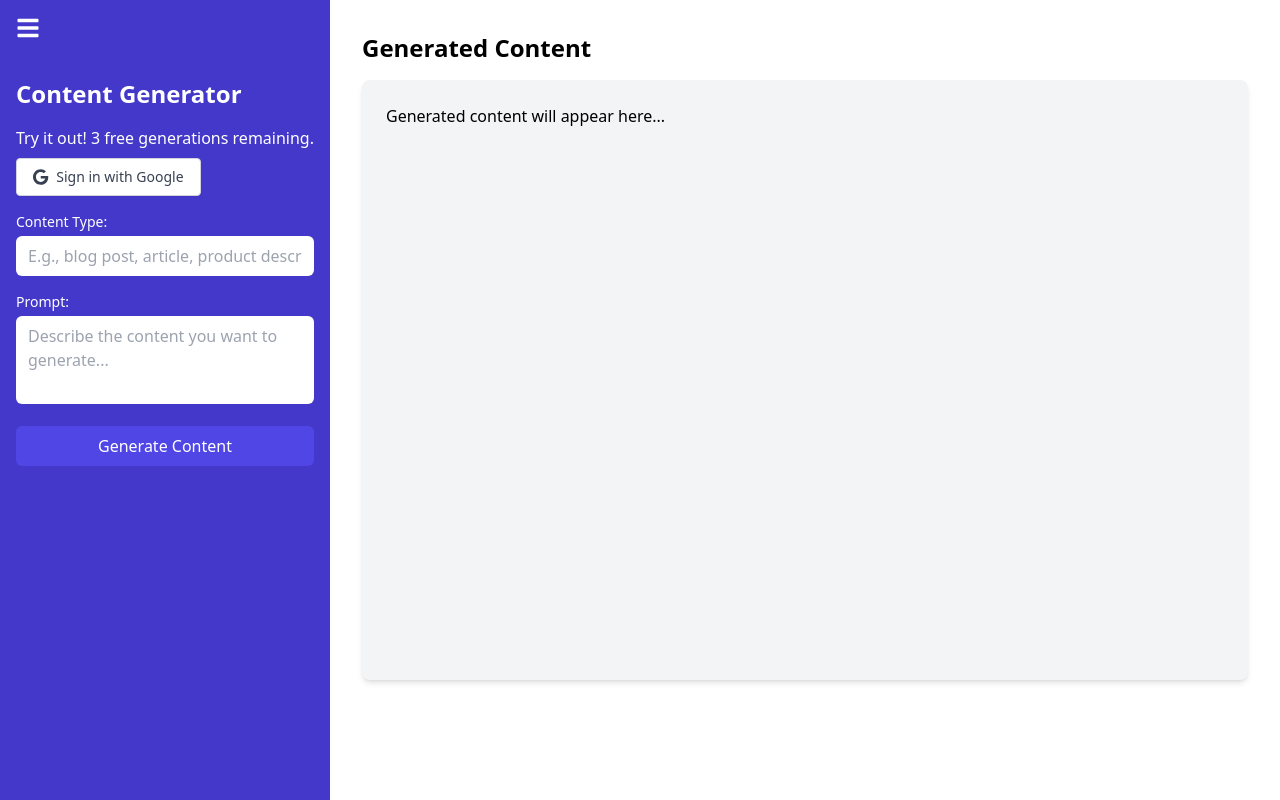
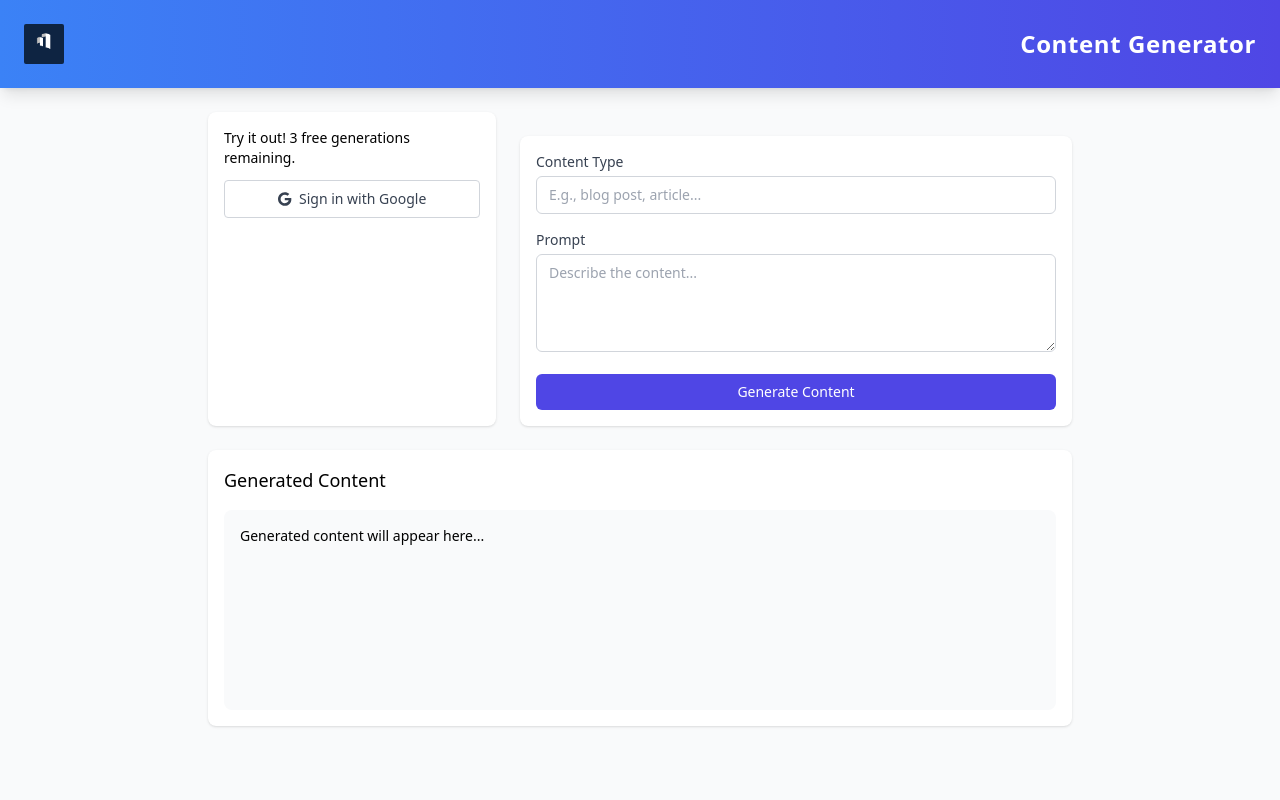
Before and after one commit to waltertanui/SeoContentGenerationFront_end, a React (Create React App) app: page / in a window 1280 px wide. Built offline with nearby package versions, Linux system fonts and the light colour scheme; no server answers.

Commit message:
mobile responsive

```diff
--- a/src/ContentGenerator.js
+++ b/src/ContentGenerator.js
@@ -1,5 +1,5 @@
 import React, { useState, useEffect } from 'react';
-import { FaCopy, FaBars } from 'react-icons/fa';
+import { FaCopy } from 'react-icons/fa';
 import { useAuthState } from 'react-firebase-hooks/auth';
 import { auth, db } from './firebase';
 import { signInWithPopup, GoogleAuthProvider, signOut } from 'firebase/auth';
@@ -8,14 +8,7 @@ import { FontAwesomeIcon } from '@fortawesome/react-fontawesome';
 import { faGoogle } from '@fortawesome/free-brands-svg-icons';
 import { useNavigate } from 'react-router-dom';
 
-// API URL configuration - Updated for production
 const API_URL = process.env.NEXT_PUBLIC_API_URL ?? 'https://seocontentgeneration.onrender.com';
-console.log('Current API_URL:', API_URL);
-
-
-//const API_URL = process.env.NEXT_PUBLIC_API_URL || 'http://localhost:5000';
-//console.log('Current API_URL:', API_URL);
-
 const MAX_ANONYMOUS_POSTS = 3;
 
 const ContentGenerator = () => {
@@ -25,14 +18,13 @@ const ContentGenerator = () => {
     const [result, setResult] = useState('');
     const [copySuccess, setCopySuccess] = useState('');
     const [wordCount, setWordCount] = useState(0);
-    const [sidebarOpen, setSidebarOpen] = useState(true);
     const [postCount, setPostCount] = useState(0);
     const [anonymousPostCount, setAnonymousPostCount] = useState(0);
     const [isGenerating, setIsGenerating] = useState(false);
     const [error, setError] = useState(null);
     const [showSignupPrompt, setShowSignupPrompt] = useState(false);
+    const [showDropdown, setShowDropdown] = useState(false);
     const navigate = useNavigate();
-
 
     useEffect(() => {
         if (!user) {
@@ -64,6 +56,16 @@ const ContentGenerator = () => {
         };
         fetchUserData();
     }, [user]);
+
+    useEffect(() => {
+        const handleClickOutside = (event) => {
+            if (!event.target.closest('.profile-dropdown')) {
+                setShowDropdown(false);
+            }
+        };
+        document.addEventListener('mousedown', handleClickOutside);
+        return () => document.removeEventListener('mousedown', handleClickOutside);
+    }, []);
 
     const getRemainingPosts = () => {
         return MAX_ANONYMOUS_POSTS - anonymousPostCount;
@@ -174,144 +176,216 @@ const ContentGenerator = () => {
         });
     };
 
+    const getInitial = (name) => {
+        return name ? name.charAt(0).toUpperCase() : '?';
+    };
+
+    const getRandomColor = () => {
+        const colors = [
+            'bg-blue-500',
+            'bg-green-500',
+            'bg-purple-500',
+            'bg-pink-500',
+            'bg-indigo-500',
+            'bg-teal-500'
+        ];
+        // Use user's name as a seed for consistent color
+        const index = user ? user.displayName.length % colors.length : 0;
+        return colors[index];
+    };
+
     if (loading) {
-        return <div className="flex items-center justify-center h-screen">
-            <div className="animate-spin rounded-full h-32 w-32 border-t-2 border-b-2 border-indigo-500"></div>
-        </div>;
+        return (
+            <div className="flex items-center justify-center h-screen">
+                <div className="animate-spin rounded-full h-16 w-16 border-t-2 border-b-2 border-indigo-500"></div>
+            </div>
+        );
     }
 
-    const handlePaymentRedirect = () => {
-        navigate('/payment');
-    };
+    return (
+        <div className="min-h-screen w-full bg-gray-50">
+           <header className="bg-gradient-to-r from-blue-500 to-indigo-600 text-white p-6 shadow-lg">
+    <div className="container mx-auto flex justify-between items-center">
+        {/* Left side - Logo */}
+        <div>
+            <img
+                src="/Logo.png"
+                alt="Logo"
+                className="h-10 rounded-sm"
+            />
+        </div>
 
-    return (
-        <div className="flex h-screen bg-purple-400 w-full">
-            {/* Sidebar */}
-            <div className={`bg-indigo-700 text-white transition-all duration-300 ease-in-out ${sidebarOpen ? 'w-84' : 'w-16'}`}>
-                <div className="p-4">
-                    <button onClick={() => setSidebarOpen(!sidebarOpen)} className="text-white hover:text-indigo-200">
-                        <FaBars size={24} />
-                    </button>
-                </div>
-                {sidebarOpen && (
-                    <div className="p-4">
-                        <h1 className="text-2xl font-bold mb-4">Content Generator</h1>
+        {/* Center - Title */}
+        <h1 className="text-2xl font-bold tracking-wide">Content Generator</h1>
+
+        {/* Right side - Profile */}
+        {user && (
+            <div className="relative">
+                <button
+                    onClick={() => setShowDropdown(!showDropdown)}
+                    className={`${getRandomColor()} w-10 h-10 rounded-full flex items-center justify-center text-white font-semibold focus:outline-none shadow-md transition-transform transform hover:scale-105`}
+                >
+                    {getInitial(user.displayName)}
+                </button>
+
+                {/* Dropdown Menu */}
+                {showDropdown && (
+                    <div className="absolute right-0 mt-3 w-52 bg-white rounded-lg shadow-lg py-2 z-10">
+                        <div className="px-4 py-3 text-sm text-gray-700 border-b">
+                            <div className="font-medium">{user.displayName}</div>
+                            <div className="text-gray-500 text-xs mt-1">Posts: {postCount}</div>
+                        </div>
+                        <button
+                            onClick={signOutUser}
+                            className="block w-full text-left px-4 py-2 text-sm text-gray-700 hover:bg-gray-100"
+                        >
+                            Sign out
+                        </button>
+                    </div>
+                )}
+            </div>
+        )}
+    </div>
+</header>
+
+
+
+
+            {/* Rest of the component remains the same... */}
+            <main className="container mx-auto px-4 py-6 max-w-lg lg:max-w-4xl">
+                <div className="space-y-6 lg:flex lg:space-x-6">
+                    {/* User Section */}
+                    <div className="bg-white rounded-lg shadow p-4 lg:w-1/3">
                         {error && (
-                            <div className="bg-red-100 border border-red-400 text-red-700 px-4 py-3 rounded relative mb-4">
-                                <span className="block sm:inline">{error}</span>
+                            <div className="bg-red-100 border border-red-400 text-red-700 px-4 py-3 rounded relative mb-4 text-sm">
+                                {error}
                             </div>
                         )}
+
                         {user ? (
-                            <div className="mb-4">
-                                <p>Welcome, {user.displayName}!</p>
-                                <p>Posts generated: {postCount}</p>
-                                <button onClick={signOutUser} className="mt-2 bg-red-500 text-white px-4 py-2 rounded">Sign Out</button>
+                            <div className="flex flex-col">
+                                <div>
+                                    <p className="text-sm text-gray-600">Try our content generator!</p>
+                                </div>
                             </div>
                         ) : (
-                            <div className="mb-4">
-                                <p>Try it out! {getRemainingPosts()} free {getRemainingPosts() === 1 ? 'generation' : 'generations'} remaining.</p>
+                            <div>
+                                <p className="text-sm mb-3">
+                                    Try it out! {getRemainingPosts()} free {getRemainingPosts() === 1 ? 'generation' : 'generations'} remaining.
+                                </p>
                                 {anonymousPostCount >= MAX_ANONYMOUS_POSTS ? (
-                                    // Replace the existing sign-in button with this conditional rendering
                                     <div className="space-y-2">
                                         <button
-                                            onClick={handlePaymentRedirect}
-                                            className="mt-2 bg-indigo-600 text-white px-4 py-2 rounded hover:bg-indigo-700 transition duration-300 w-full"
+                                            className="w-full bg-indigo-600 text-white px-4 py-2 rounded text-sm hover:bg-indigo-700"
                                         >
                                             Subscribe for Unlimited Access
                                         </button>
                                         <button
                                             onClick={signIn}
-                                            className="mt-2 bg-white text-gray-700 border border-gray-300 px-4 py-2 rounded flex items-center justify-center shadow-sm hover:bg-gray-100 transition duration-300 w-full"
+                                            className="w-full bg-white border border-gray-300 text-gray-700 px-4 py-2 rounded flex items-center justify-center text-sm hover:bg-gray-50"
                                         >
                                             <FontAwesomeIcon icon={faGoogle} className="mr-2" />
-                                            <span className="text-sm font-medium">Sign in with Google</span>
+                                            Sign in with Google
                                         </button>
                                     </div>
                                 ) : (
                                     <button
                                         onClick={signIn}
-                                        className="mt-2 bg-white text-gray-700 border border-gray-300 px-4 py-2 rounded flex items-center justify-center shadow-sm hover:bg-gray-100 transition duration-300"
-                                        style={{width: "fit-content"}}
+                                        className="w-full bg-white border border-gray-300 text-gray-700 px-4 py-2 rounded flex items-center justify-center text-sm hover:bg-gray-50"
                                     >
                                         <FontAwesomeIcon icon={faGoogle} className="mr-2" />
-                                        <span className="text-sm font-medium">Sign in with Google</span>
+                                        Sign in with Google
                                     </button>
                                 )}
                             </div>
                         )}
+                    </div>
+
+                    {/* Content Generation Form */}
+                    <div className="bg-white rounded-lg shadow p-4 lg:flex-1">
                         <form onSubmit={generateContent} className="space-y-4">
                             <div>
-                                <label htmlFor="contentType" className="block text-sm font-medium mb-1">Content Type:</label>
+                                <label htmlFor="contentType" className="block text-sm font-medium text-gray-700 mb-1">
+                                    Content Type
+                                </label>
                                 <input
                                     type="text"
+                                    id="contentType"
                                     value={contentType}
                                     onChange={(e) => setContentType(e.target.value)}
-                                    id="contentType"
-                                    className="w-full px-3 py-2 text-black rounded-md focus:outline-none focus:ring-2 focus:ring-indigo-500"
-                                    placeholder="E.g., blog post, article, product description..."
+                                    className="w-full px-3 py-2 border border-gray-300 rounded-md text-sm focus:ring-indigo-500 focus:border-indigo-500"
+                                    placeholder="E.g., blog post, article..."
                                     required
                                 />
                             </div>
                             <div>
-                                <label htmlFor="prompt" className="block text-sm font-medium mb-1">Prompt:</label>
+                                <label htmlFor="prompt" className="block text-sm font-medium text-gray-700 mb-1">
+                                    Prompt
+                                </label>
                                 <textarea
+                                    id="prompt"
                                     value={prompt}
                                     onChange={(e) => setPrompt(e.target.value)}
-                                    id="prompt"
-                                    className="w-full px-3 py-2 text-black rounded-md focus:outline-none focus:ring-2 focus:ring-indigo-500 resize-none overflow-hidden"
-                                    placeholder="Describe the content you want to generate..."
-                                    rows={3}
+                                    className="w-full px-3 py-2 border border-gray-300 rounded-md text-sm focus:ring-indigo-500 focus:border-indigo-500"
+                                    placeholder="Describe the content..."
+                                    rows={4}
                                     required
                                 />
                             </div>
                             <button
                                 type="submit"
-                                className={`w-full py-2 px-4 text-white rounded-md focus:outline-none focus:ring-2 focus:ring-indigo-500 focus:ring-offset-2 ${
-                                    (!user && anonymousPostCount >= MAX_ANONYMOUS_POSTS) ? 'bg-gray-400 cursor-not-allowed' :
-                                    !isGenerating ? 'bg-indigo-600 hover:bg-indigo-700' : 'bg-gray-400 cursor-not-allowed'
-                                }`}
                                 disabled={isGenerating || (!user && anonymousPostCount >= MAX_ANONYMOUS_POSTS)}
+                                className={`w-full py-2 px-4 rounded-md text-sm font-medium text-white
+                                    ${(!user && anonymousPostCount >= MAX_ANONYMOUS_POSTS)
+                                        ? 'bg-gray-400'
+                                        : !isGenerating
+                                            ? 'bg-indigo-600 hover:bg-indigo-700'
+                                            : 'bg-gray-400'
+                                    }`}
                             >
                                 {isGenerating ? 'Generating...' :
-                                 (!user && anonymousPostCount >= MAX_ANONYMOUS_POSTS) ? 'Sign in to Generate More' :
+                                 (!user && anonymousPostCount >= MAX_ANONYMOUS_POSTS) ? 'Sign in to Generate' :
                                  'Generate Content'}
                             </button>
                         </form>
                     </div>
-                )}
-            </div>
+                </div>
 
-            {/* Main Content */}
-            <div className="flex-1 overflow-auto bg-white">
-                <div className="p-8">
-                    <h2 className="text-2xl font-bold mb-4">Generated Content</h2>
+                {/* Generated Content Section */}
+                <div className="bg-white rounded-lg shadow p-4 mt-6">
+                    <h2 className="text-lg font-medium mb-4">Generated Content</h2>
                     {showSignupPrompt && !user && (
-                        <div className="bg-yellow-100 border border-yellow-400 text-yellow-700 px-4 py-3 rounded relative mb-4">
-                            <strong className="font-bold">Limit Reached! </strong>
-                            <span className="block sm:inline">Sign in to continue generating content without limits.</span>
+                        <div className="bg-yellow-100 border border-yellow-400 text-yellow-700 p-3 rounded mb-4 text-sm">
+                            <strong>Limit Reached! </strong>
+                            <span>Sign in to continue generating content.</span>
                         </div>
                     )}
-                    <div className="bg-gray-100 p-6 rounded-lg shadow-md min-h-[600px]">
-                        <div id="content" className="whitespace-pre-line">
+                    <div className="bg-gray-50 rounded-lg p-4 min-h-[200px]">
+                        <div className="whitespace-pre-line text-sm">
                             {result || 'Generated content will appear here...'}
                         </div>
                         {result && (
-                            <div className="mt-4 flex items-center">
-                                <button onClick={copyToClipboard} className="flex items-center text-indigo-600 hover:text-indigo-800">
+                            <div className="mt-4 flex items-center space-x-2">
+                                <button
+                                    onClick={copyToClipboard}
+                                    className="flex items-center text-indigo-600 text-sm hover:text-indigo-800"
+                                >
                                     <FaCopy className="mr-2" />
                                     Copy to Clipboard
                                 </button>
-                                {copySuccess && <p className="text-sm text-green-500">{copySuccess}</p>}
+                                {copySuccess && (
+                                    <p className="text-xs text-green-500">{copySuccess}</p>
+                                )}
                             </div>
                         )}
                     </div>
                     {wordCount > 0 && (
-                        <p className="mt-4 text-sm text-gray-500">
+                        <p className="mt-4 text-xs text-gray-500">
                             Word Count: {wordCount}
                         </p>
                     )}
                 </div>
-            </div>
+            </main>
         </div>
     );
 };
```
